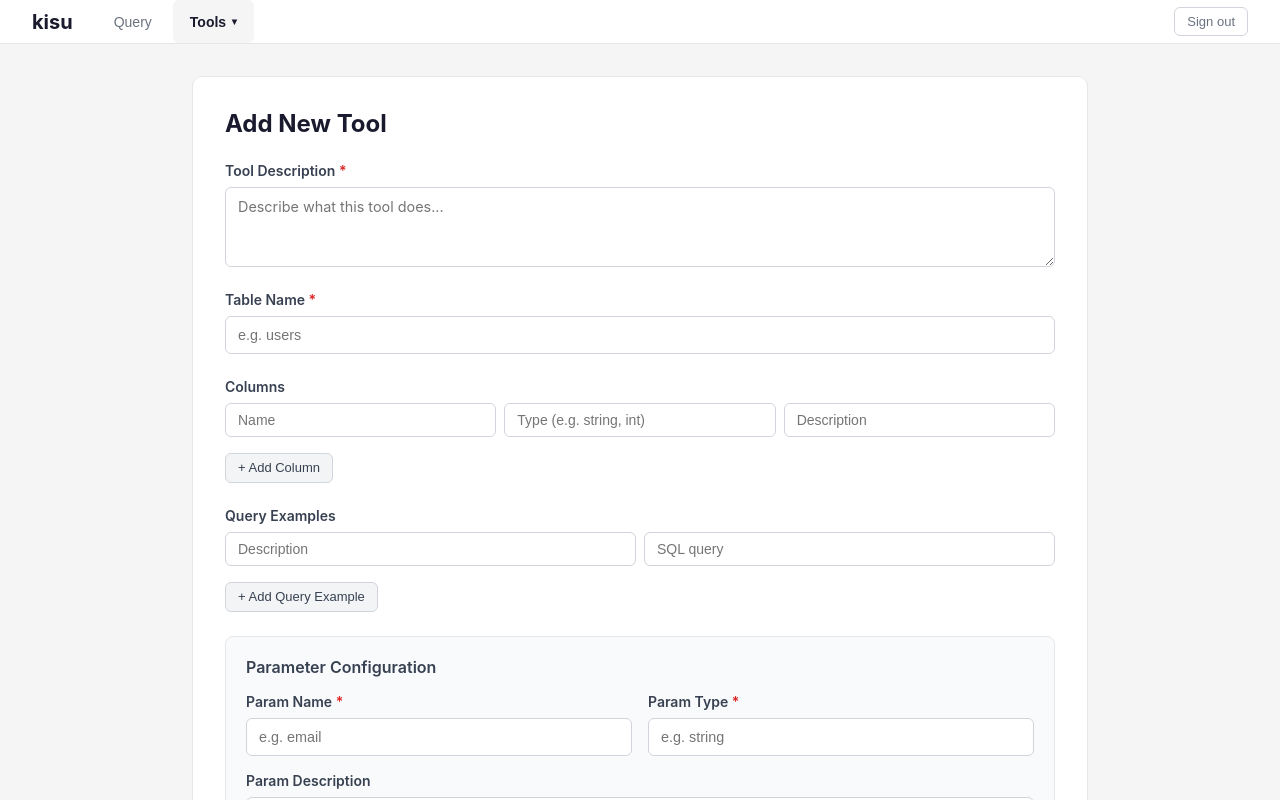
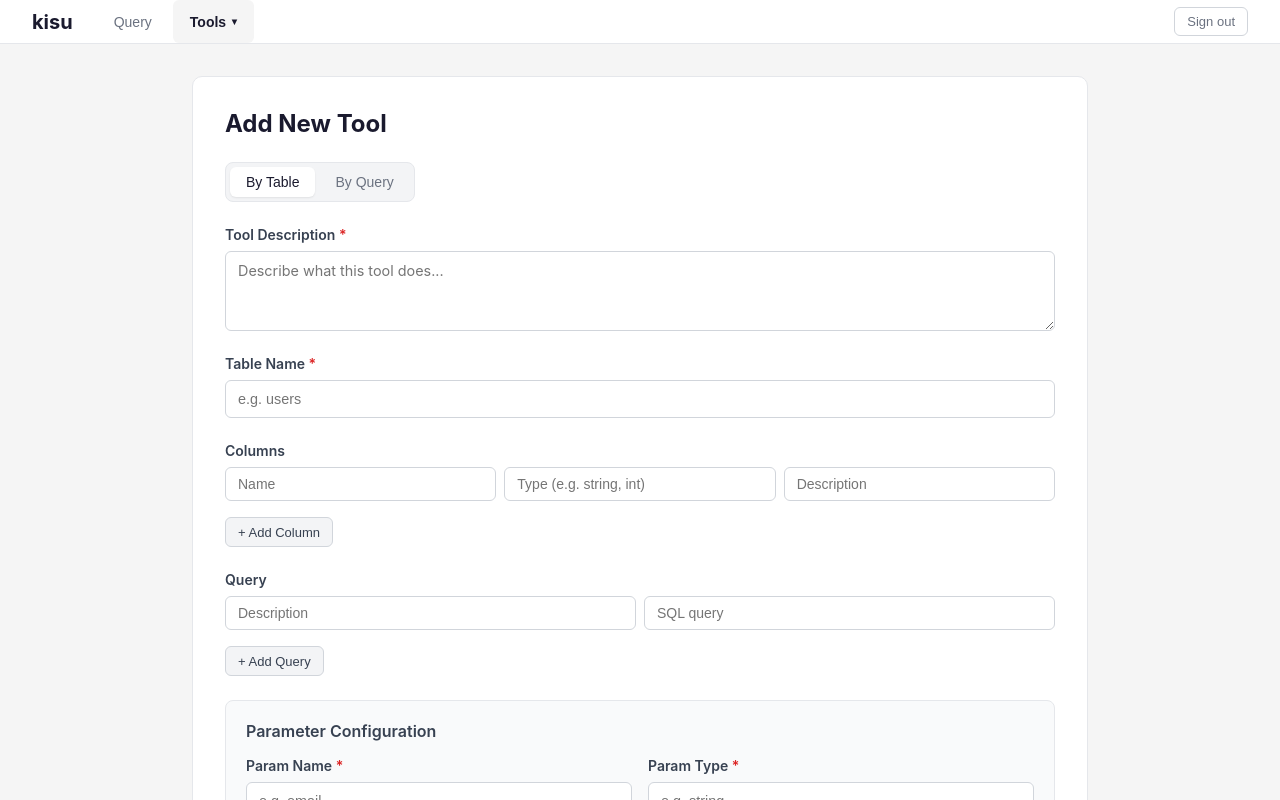
Before and after one commit to gatsu420/kisu-fe, a React (Vite) app: page /tool/add in a window 1280 px wide. Shown: the top 800 px of the page. Built offline with nearby package versions, Linux system fonts and the light colour scheme.

Commit message:
restructure forms in tools page

```diff
--- a/src/lib/api.ts
+++ b/src/lib/api.ts
@@ -24,11 +24,19 @@ export async function fetchAnswer(
   return res.json();
 }
 
+export type ToolType = "table" | "query";
+
+// Legacy rows may have an empty type. Treat them as table tools.
+export function toolTypeOf(tool: Tool): ToolType {
+  return tool.type === "query" ? "query" : "table";
+}
+
 export interface AddToolPayload {
   tool_description: string;
   table_name: string;
   columns: { name: string; type: string; description: string }[];
-  query_examples: { description: string; query: string }[];
+  type: ToolType;
+  examples: { description: string; query: string }[];
   param_name: string;
   param_type: string;
   param_description: string;
@@ -70,7 +78,8 @@ export interface Tool {
   tool_description: string;
   table_name: string;
   columns: ToolColumn[];
-  query_examples: ToolQueryExample[];
+  type: ToolType;
+  examples: ToolQueryExample[];
   param_name: string;
   param_type: string;
   param_description: string;
--- a/src/pages/AddTool.tsx
+++ b/src/pages/AddTool.tsx
@@ -1,6 +1,6 @@
 import { useState, type FormEvent } from "react";
 import { useNavigate } from "react-router-dom";
-import { addTool } from "../lib/api";
+import { addTool, type ToolType } from "../lib/api";
 import Header from "../components/Header";
 import styles from "./Tool.module.css";
 
@@ -10,7 +10,7 @@ interface Column {
   description: string;
 }
 
-interface QueryExample {
+interface Query {
   description: string;
   query: string;
 }
@@ -19,7 +19,7 @@ interface FormData {
   tool_description: string;
   table_name: string;
   columns: Column[];
-  query_examples: QueryExample[];
+  query: Query[];
   param_name: string;
   param_type: string;
   param_description: string;
@@ -27,15 +27,26 @@ interface FormData {
 
 export default function AddTool() {
   const navigate = useNavigate();
+  const [mode, setMode] = useState<ToolType>("table");
   const [loading, setLoading] = useState(false);
   const [success, setSuccess] = useState(false);
   const [error, setError] = useState<string | null>(null);
+
+  const changeMode = (next: ToolType) => {
+    setSuccess(false);
+    setError(null);
+    if (next === "query") {
+      // Query mode allows only one query.
+      setFormData((prev) => ({ ...prev, query: prev.query.slice(0, 1) }));
+    }
+    setMode(next);
+  };
 
   const [formData, setFormData] = useState<FormData>({
     tool_description: "",
     table_name: "",
     columns: [{ name: "", type: "", description: "" }],
-    query_examples: [{ description: "", query: "" }],
+    query: [{ description: "", query: "" }],
     param_name: "",
     param_type: "",
     param_description: "",
@@ -71,30 +82,27 @@ export default function AddTool() {
     setFormData((prev) => ({ ...prev, columns: newColumns }));
   };
 
-  const handleQueryExampleChange = (
+  const handleQueryChange = (
     index: number,
-    field: keyof QueryExample,
+    field: keyof Query,
     value: string,
   ) => {
-    const newExamples = [...formData.query_examples];
-    newExamples[index] = { ...newExamples[index], [field]: value };
-    setFormData((prev) => ({ ...prev, query_examples: newExamples }));
+    const newQuery = [...formData.query];
+    newQuery[index] = { ...newQuery[index], [field]: value };
+    setFormData((prev) => ({ ...prev, query: newQuery }));
   };
 
-  const addQueryExample = () => {
+  const addQuery = () => {
     setFormData((prev) => ({
       ...prev,
-      query_examples: [
-        ...prev.query_examples,
-        { description: "", query: "" },
-      ],
+      query: [...prev.query, { description: "", query: "" }],
     }));
   };
 
-  const removeQueryExample = (index: number) => {
-    if (formData.query_examples.length <= 1) return;
-    const newExamples = formData.query_examples.filter((_, i) => i !== index);
-    setFormData((prev) => ({ ...prev, query_examples: newExamples }));
+  const removeQuery = (index: number) => {
+    if (formData.query.length <= 1) return;
+    const newQuery = formData.query.filter((_, i) => i !== index);
+    setFormData((prev) => ({ ...prev, query: newQuery }));
   };
 
   const handleSubmit = async (e: FormEvent) => {
@@ -103,26 +111,41 @@ export default function AddTool() {
     setSuccess(false);
 
     // Validate
+    const missingTableName =
+      mode === "table" && !formData.table_name.trim();
     if (
       !formData.tool_description.trim() ||
-      !formData.table_name.trim() ||
+      missingTableName ||
       !formData.param_name.trim() ||
       !formData.param_type.trim()
     ) {
-      setError("Please fill in all required fields");
+      setError(
+        mode === "table"
+          ? "Please fill in all required fields"
+          : "Please fill in the tool description and parameter fields",
+      );
       return;
     }
 
     setLoading(true);
     try {
-      await addTool(formData);
+      await addTool({
+        tool_description: formData.tool_description,
+        table_name: mode === "table" ? formData.table_name : "",
+        columns: formData.columns,
+        type: mode,
+        examples: formData.query,
+        param_name: formData.param_name,
+        param_type: formData.param_type,
+        param_description: formData.param_description,
+      });
       setSuccess(true);
       // Reset form
       setFormData({
         tool_description: "",
         table_name: "",
         columns: [{ name: "", type: "", description: "" }],
-        query_examples: [{ description: "", query: "" }],
+        query: [{ description: "", query: "" }],
         param_name: "",
         param_type: "",
         param_description: "",
@@ -138,52 +161,59 @@ export default function AddTool() {
     }
   };
 
-  return (
-    <div className={styles.page}>
-      <Header />
+  const queryForm = (
+    <div className={styles.formGroup}>
+      <label className={styles.label}>Query</label>
+      {mode === "query" && (
+        <p className={styles.hint}>
+          The query is the source of truth. It can involve a
+          join. No table name is needed.
+        </p>
+      )}
+      {formData.query.map((entry, index) => (
+        <div key={index} className={styles.arrayRow}>
+          <input
+            className={styles.arrayInput}
+            type="text"
+            placeholder="Description"
+            value={entry.description}
+            onChange={(e) =>
+              handleQueryChange(index, "description", e.target.value)
+            }
+          />
+          <input
+            className={styles.arrayInput}
+            type="text"
+            placeholder="SQL query"
+            value={entry.query}
+            onChange={(e) =>
+              handleQueryChange(index, "query", e.target.value)
+            }
+          />
+          {mode === "table" && formData.query.length > 1 && (
+            <button
+              type="button"
+              className={styles.removeBtn}
+              onClick={() => removeQuery(index)}
+            >
+              ×
+            </button>
+          )}
+        </div>
+      ))}
+      {mode === "table" && (
+        <button
+          type="button"
+          className={styles.addBtn}
+          onClick={addQuery}
+        >
+          + Add Query
+        </button>
+      )}
+    </div>
+  );
 
-      <main className={styles.main}>
-        <div className={styles.card}>
-          <h2 className={styles.cardTitle}>Add New Tool</h2>
-
-          {success && (
-            <div className={styles.success}>
-              Tool added successfully! You can now use it in the Query.
-            </div>
-          )}
-
-          {error && <div className={styles.error}>{error}</div>}
-
-          <form onSubmit={handleSubmit} className={styles.form}>
-            {/* Tool Description */}
-            <div className={styles.formGroup}>
-              <label className={styles.label}>
-                Tool Description <span className={styles.required}>*</span>
-              </label>
-              <textarea
-                className={styles.textarea}
-                placeholder="Describe what this tool does..."
-                value={formData.tool_description}
-                onChange={(e) => handleInputChange(e, "tool_description")}
-                rows={3}
-              />
-            </div>
-
-            {/* Table Name */}
-            <div className={styles.formGroup}>
-              <label className={styles.label}>
-                Table Name <span className={styles.required}>*</span>
-              </label>
-              <input
-                className={styles.input}
-                type="text"
-                placeholder="e.g. users"
-                value={formData.table_name}
-                onChange={(e) => handleInputChange(e, "table_name")}
-              />
-            </div>
-
-            {/* Columns */}
+  const columnsForm = (
     <div className={styles.formGroup}>
       <label className={styles.label}>Columns</label>
       {formData.columns.map((col, index) => (
@@ -234,53 +264,79 @@ export default function AddTool() {
         + Add Column
       </button>
     </div>
+  );
 
-            {/* Query Examples */}
-            <div className={styles.formGroup}>
-              <label className={styles.label}>Query Examples</label>
-              {formData.query_examples.map((example, index) => (
-                <div key={index} className={styles.arrayRow}>
-                  <input
-                    className={styles.arrayInput}
-                    type="text"
-                    placeholder="Description"
-                    value={example.description}
-                    onChange={(e) =>
-                      handleQueryExampleChange(
-                        index,
-                        "description",
-                        e.target.value,
-                      )
-                    }
-                  />
-                  <input
-                    className={styles.arrayInput}
-                    type="text"
-                    placeholder="SQL query"
-                    value={example.query}
-                    onChange={(e) =>
-                      handleQueryExampleChange(index, "query", e.target.value)
-                    }
-                  />
-                  {formData.query_examples.length > 1 && (
+  return (
+    <div className={styles.page}>
+      <Header />
+
+      <main className={styles.main}>
+        <div className={styles.card}>
+          <h2 className={styles.cardTitle}>Add New Tool</h2>
+
+          <div className={styles.tabs}>
             <button
               type="button"
-                      className={styles.removeBtn}
-                      onClick={() => removeQueryExample(index)}
+              className={`${styles.tab} ${
+                mode === "table" ? styles.tabActive : ""
+              }`}
+              onClick={() => changeMode("table")}
             >
-                      ×
+              By Table
             </button>
-                  )}
-                </div>
-              ))}
             <button
               type="button"
-                className={styles.addBtn}
-                onClick={addQueryExample}
+              className={`${styles.tab} ${
+                mode === "query" ? styles.tabActive : ""
+              }`}
+              onClick={() => changeMode("query")}
             >
-                + Add Query Example
+              By Query
             </button>
           </div>
+
+          {success && (
+            <div className={styles.success}>
+              Tool added successfully! You can now use it in the Query.
+            </div>
+          )}
+
+          {error && <div className={styles.error}>{error}</div>}
+
+          <form onSubmit={handleSubmit} className={styles.form}>
+            {/* Tool Description */}
+            <div className={styles.formGroup}>
+              <label className={styles.label}>
+                Tool Description <span className={styles.required}>*</span>
+              </label>
+              <textarea
+                className={styles.textarea}
+                placeholder="Describe what this tool does..."
+                value={formData.tool_description}
+                onChange={(e) => handleInputChange(e, "tool_description")}
+                rows={3}
+              />
+            </div>
+
+            {/* Table Name */}
+            {mode === "table" && (
+              <div className={styles.formGroup}>
+                <label className={styles.label}>
+                  Table Name <span className={styles.required}>*</span>
+                </label>
+                <input
+                  className={styles.input}
+                  type="text"
+                  placeholder="e.g. users"
+                  value={formData.table_name}
+                  onChange={(e) => handleInputChange(e, "table_name")}
+                />
+              </div>
+            )}
+
+            {/* Table tab: Columns first. Query tab: Query first. */}
+            {mode === "table" ? columnsForm : queryForm}
+            {mode === "table" ? queryForm : columnsForm}
 
             {/* Param Section */}
             <div className={styles.paramSection}>
--- a/src/pages/ListTool.tsx
+++ b/src/pages/ListTool.tsx
@@ -1,14 +1,21 @@
 import { useEffect, useState } from "react";
 import { useNavigate } from "react-router-dom";
-import { fetchTool, type Tool } from "../lib/api";
+import { fetchTool, toolTypeOf, type Tool, type ToolType } from "../lib/api";
 import Header from "../components/Header";
 import styles from "./Tool.module.css";
 
 export default function ListTool() {
   const navigate = useNavigate();
+  const [mode, setMode] = useState<ToolType>("table");
   const [tool, setTool] = useState<Tool[]>([]);
   const [loading, setLoading] = useState(true);
   const [error, setError] = useState<string | null>(null);
+
+  const changeMode = (next: ToolType) => {
+    setMode(next);
+  };
+
+  const visibleTool = tool.filter((item) => toolTypeOf(item) === mode);
 
   useEffect(() => {
     let active = true;
@@ -46,19 +53,41 @@ export default function ListTool() {
         <div className={styles.card}>
           <h2 className={styles.cardTitle}>List Tool</h2>
 
+          <div className={styles.tabs}>
+            <button
+              type="button"
+              className={`${styles.tab} ${
+                mode === "table" ? styles.tabActive : ""
+              }`}
+              onClick={() => changeMode("table")}
+            >
+              By Table
+            </button>
+            <button
+              type="button"
+              className={`${styles.tab} ${
+                mode === "query" ? styles.tabActive : ""
+              }`}
+              onClick={() => changeMode("query")}
+            >
+              By Query
+            </button>
+          </div>
+
           {loading && <p className={styles.emptyState}>Loading tool...</p>}
 
           {error && <div className={styles.error}>{error}</div>}
 
-          {!loading && !error && tool.length === 0 && (
+          {!loading && !error && visibleTool.length === 0 && (
             <p className={styles.emptyState}>
-              No tool yet. Add one from the Add Tool tab.
+              No {mode === "query" ? "query" : "table"} tool yet. Add one
+              from the Add Tool page.
             </p>
           )}
 
-          {!loading && !error && tool.length > 0 && (
+          {!loading && !error && visibleTool.length > 0 && (
             <div className={styles.toolList}>
-              {tool.map((item, index) => (
+              {visibleTool.map((item, index) => (
                 <ToolCard key={index} tool={item} />
               ))}
             </div>
@@ -74,14 +103,15 @@ interface ToolCardProps {
 }
 
 function ToolCard({ tool }: ToolCardProps) {
+  const title = tool.table_name || tool.tool_description || "(untitled tool)";
+  const showDescription = Boolean(tool.table_name && tool.tool_description);
+
   return (
     <div className={styles.toolCard}>
       <div className={styles.toolHeader}>
         <div>
-          <h3 className={styles.toolTable}>
-            {tool.table_name || "(no table)"}
-          </h3>
-          {tool.tool_description && (
+          <h3 className={styles.toolTable}>{title}</h3>
+          {showDescription && (
             <p className={styles.toolDescription}>{tool.tool_description}</p>
           )}
         </div>
@@ -138,11 +168,11 @@ function ToolCard({ tool }: ToolCardProps) {
         </div>
       )}
 
-      {tool.query_examples.length > 0 && (
+      {tool.examples.length > 0 && (
         <div>
-          <p className={styles.sectionTitle}>Query Examples</p>
+          <p className={styles.sectionTitle}>Query</p>
           <div className={styles.exampleList}>
-            {tool.query_examples.map((example, i) => (
+            {tool.examples.map((example, i) => (
               <div key={i} className={styles.example}>
                 {example.description && (
                   <p className={styles.exampleDescription}>
--- a/src/pages/Tool.module.css
+++ b/src/pages/Tool.module.css
@@ -30,6 +30,44 @@
   font-size: 1.5rem;
   font-weight: 700;
   color: #1a1a2e;
+  margin: 0;
+}
+
+.tabs {
+  display: flex;
+  gap: 0.25rem;
+  padding: 0.25rem;
+  background: #f3f4f6;
+  border: 1px solid #e5e7eb;
+  border-radius: 8px;
+  align-self: flex-start;
+}
+
+.tab {
+  padding: 0.45rem 1rem;
+  font-size: 0.875rem;
+  font-weight: 500;
+  color: #6b7280;
+  background: transparent;
+  border: none;
+  border-radius: 6px;
+  cursor: pointer;
+  transition: background 0.15s, color 0.15s;
+}
+
+.tab:hover {
+  color: #374151;
+}
+
+.tabActive {
+  color: #1a1a2e;
+  background: white;
+  box-shadow: 0 1px 2px rgba(0, 0, 0, 0.08);
+}
+
+.hint {
+  font-size: 0.8125rem;
+  color: #6b7280;
   margin: 0;
 }
 
```
Lines whose indentation alone changed are shown as unchanged.
